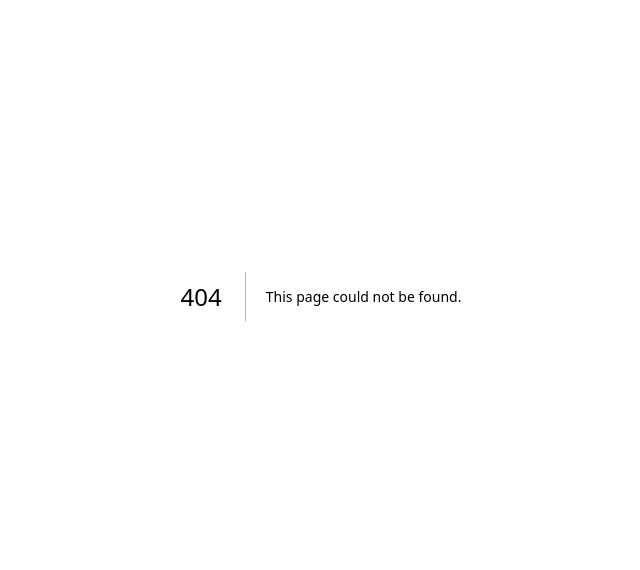
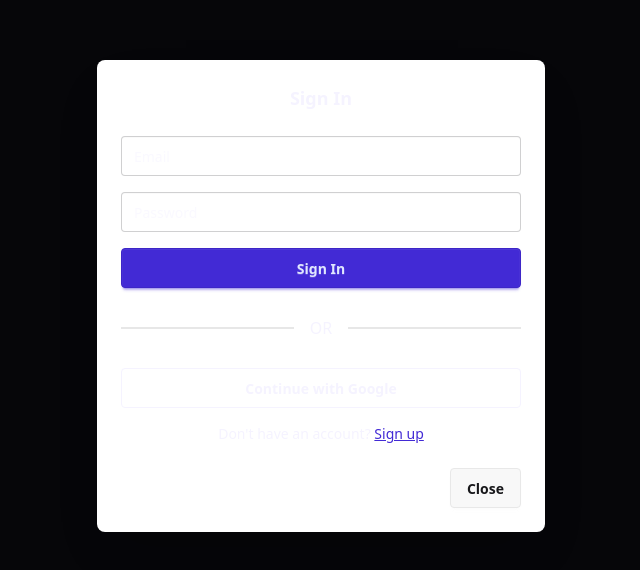
Before and after one commit to Aritra640/Sketcha, a Next.js app in the folder apps/sketcha/: page /auth/signin in a window 1280 px wide. Before the commit this address had no page. Shown: the part 104-674 px from the top of the page, without its empty margins (319-959 px from the left). Built offline with nearby package versions, Linux system fonts and the light colour scheme.

Commit message:
minor changes

```diff
--- /dev/null
+++ b/apps/sketcha/app/auth/signin/page.tsx
@@ -0,0 +1,8 @@
+import AuthModal from "../../../components/auth/authmodal";
+
+export default function SigninPage() {
+
+  return <>
+    <AuthModal type="signin" />
+  </>
+}
--- /dev/null
+++ b/apps/sketcha/app/auth/signup/page.tsx
@@ -0,0 +1,8 @@
+import AuthModal from "../../../components/auth/authmodal";
+
+export default function SignupPage() {
+
+  return <>
+    <AuthModal type="signup" />
+  </>
+}
--- /dev/null
+++ b/apps/sketcha/components/auth/authmodal.tsx
@@ -0,0 +1,67 @@
+import Link from "next/link";
+
+interface AuthModalProps {
+  type: "signin" | "signup";
+}
+
+export default async function AuthModal({ type }: AuthModalProps) {
+  const isSignin = type === "signin";
+
+  return (
+    <dialog className="modal modal-open">
+      <div className="modal-box w-11/12 max-w-md">
+        <h3 className="text-lg font-bold text-center">
+          {isSignin ? "Sign In" : "Create an Account"}
+        </h3>
+
+        <div className="mt-6 flex flex-col gap-4">
+          <input
+            type="email"
+            placeholder="Email"
+            className="input input-bordered w-full"
+          />
+
+          <input
+            type="password"
+            placeholder="Password"
+            className="input input-bordered w-full"
+          />
+
+          <button className="btn btn-primary w-full">
+            {isSignin ? "Sign In" : "Sign Up"}
+          </button>
+
+          <div className="divider">OR</div>
+
+          <button className="btn btn-outline w-full">
+            Continue with Google
+          </button>
+
+          <p className="text-center text-sm">
+            {isSignin ? (
+              <>
+                Don't have an account?{" "}
+                <Link href="/auth/signup" className="link link-primary">
+                  Sign up
+                </Link>
+              </>
+            ) : (
+              <>
+                Already have an account?{" "}
+                <Link href="/auth/signin" className="link link-primary">
+                  Sign in
+                </Link>
+              </>
+            )}
+          </p>
+        </div>
+
+        <div className="modal-action">
+          <Link href="/" className="btn">
+            Close
+          </Link>
+        </div>
+      </div>
+    </dialog>
+  );
+}
```
